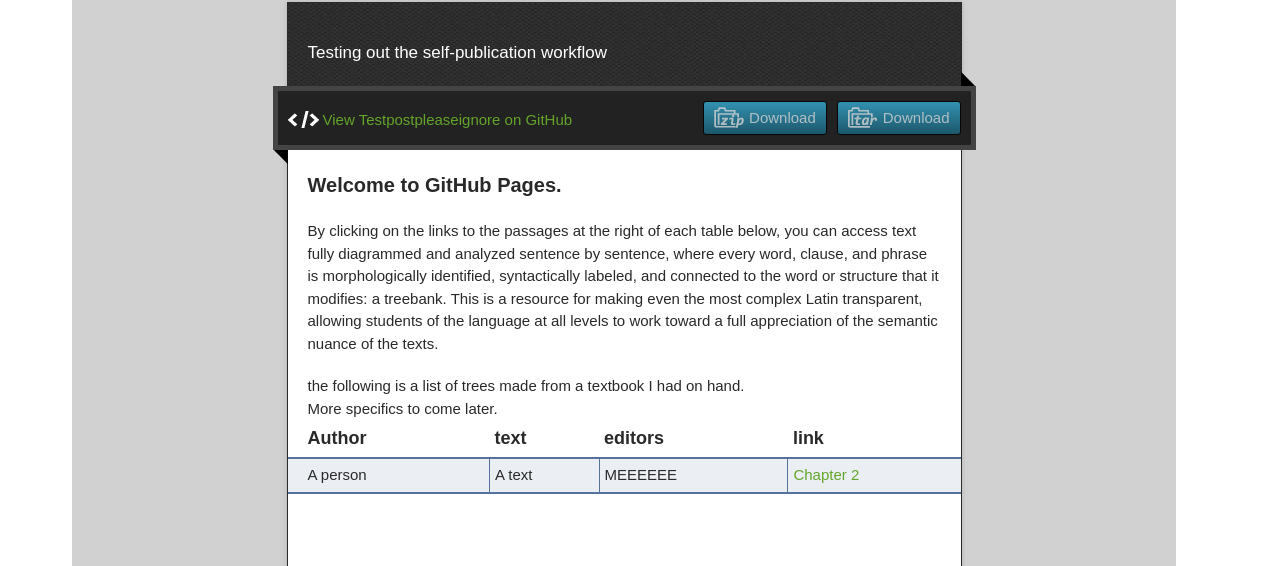
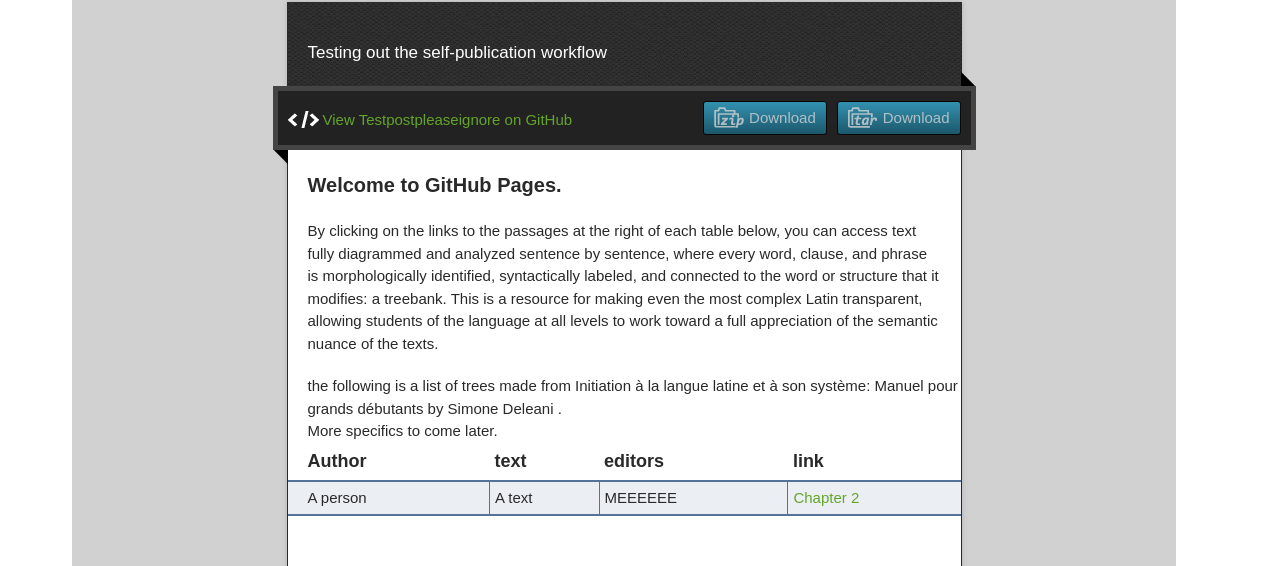
Before and after one commit to TDBuck/Testpost, a plain HTML site: page docs/index.html in a window 1280 px wide. Shown: the part 168-734 px from the top of the page. Drawn offline with nearby package versions, Linux system fonts and the light colour scheme; no server answers.

Commit message:
added testbook name

```diff
--- a/docs/index.html
+++ b/docs/index.html
@@ -44,7 +44,7 @@
 
       <div class="wrapper">
         <section>
-          the following is a list of trees made from a textbook I had on hand. </br> More specifics to come later.
+          the following is a list of trees made from Initiation à la langue latine et à son système: Manuel pour grands débutants by Simone Deleani . </br> More specifics to come later.
           <table>
             <thead>
               <th>Author</th>
```
